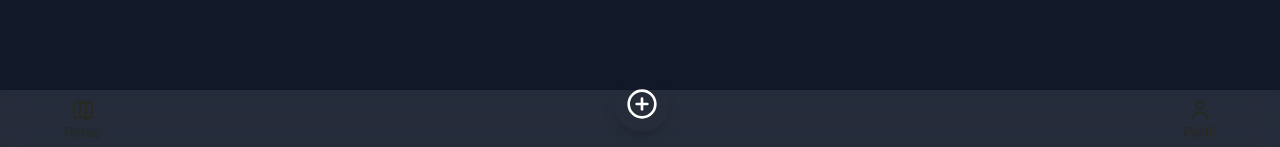
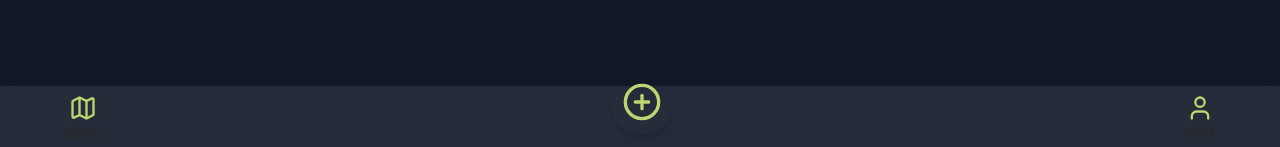
Before and after one commit to htamagnus/web-velox, a Next.js app: page /home in a window 1280 px wide. Shown: the part 650-797 px from the top of the page. Built offline with nearby package versions, Linux system fonts and the light colour scheme.

Commit message:
update icons in home

```diff
--- a/src/app/home/page.tsx
+++ b/src/app/home/page.tsx
@@ -54,22 +54,22 @@ export default function HomePage() {
 
       </main>
 
-      <footer className="fixed bottom-0 left-0 right-0 bg-white/9 backdrop-blur-md border-border text-muted shadow-md">
+      <footer className="fixed bottom-0 left-0 right-0 bg-white/9 backdrop-blur-md border-border shadow-md">
         <div className="flex justify-between items-center px-16 py-2 text-sm">
           <button onClick={() => router.push('/saved-routes')} className="flex flex-col items-center">
-            <Map size={24} />
+            <Map size={28} stroke="#bfd572"/>
             Rotas
           </button>
 
           <button
             onClick={() => router.push('/calculate')}
-            className="bg-accent text-white rounded-full p-3 -mt-8 shadow-lg"
+            className="bg-accent rounded-full p-3 -mt-8 shadow-lg"
           >
-            <PlusCircle size={32} />
+            <PlusCircle size={40} stroke="#bfd572"/>
           </button>
 
           <button onClick={() => router.push('/profile')} className="flex flex-col items-center">
-            <User size={24} />
+            <User size={28} stroke="#bfd572"/>
             Perfil
           </button>
         </div>
```
